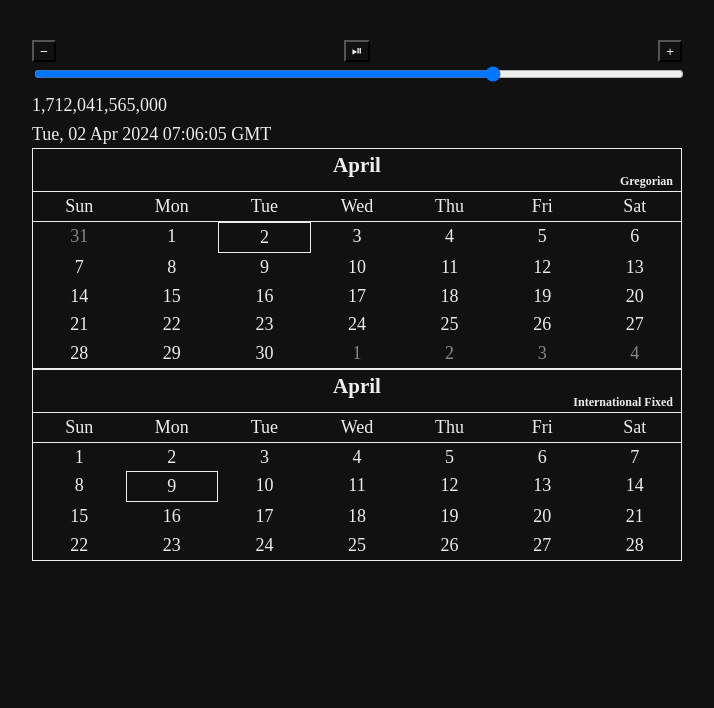
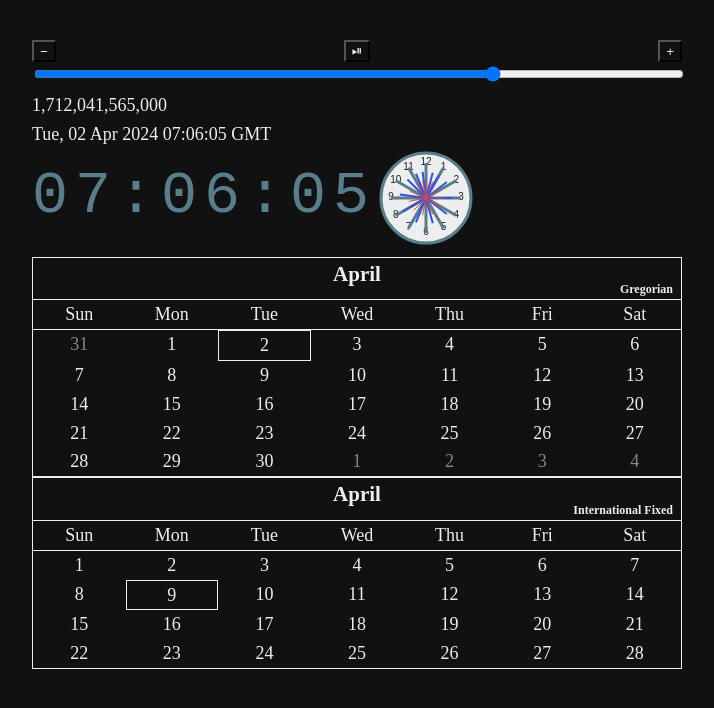
Before and after one commit to Ryan1729/time, a plain HTML site: page index.html in a window 1280 px wide. Shown: the whole page, without its empty margins (283-997 px from the left). Drawn offline with Linux system fonts and the light colour scheme.

Commit message:
digital clock and POC for analog one

```diff
--- a/index.html
+++ b/index.html
@@ -62,6 +62,16 @@ background-color:#111;
     /* Move up into the space of the month label */
     margin-top: -2ex;
 }
+.digital {
+    color: #5a7d8b;
+    font-size: 60px;
+    font-family: monospace;
+    letter-spacing: 7px;
+}
+.clock-row {
+    display: inline-flex;
+    margin-bottom: 1ex;
+}
 </style>
 </head>
 
@@ -77,6 +87,12 @@ background-color:#111;
         <div style="display: grid;">
             <output id="raw"></output>
             <output id="utc-string"></output>
+            <div class="clock-row">
+                <output class="digital" id="digital-clock"></output>
+                <canvas width=0 height=0 id="analogue-clock">
+                    A standard analogue clock.
+                </canvas>
+            </div>
             <div class="thin-border">
                 <div id="gregorian-calendar-month" class="month-label"> January </div>
                 <div class="calendar-type-label" > Gregorian </div>
@@ -96,7 +112,6 @@ background-color:#111;
                 <div id="gregorian-calendar-extra-boxes" class="seven-columns" style="display: none">
                 </div>
             </div>
-
             <div class="thin-border">
                 <div id="international-fixed-calendar-month" class="month-label"> January </div>
                 <div class="calendar-type-label"> International Fixed</div>
@@ -208,11 +223,59 @@ background-color:#111;
             extraBoxes: document.getElementById("international-fixed-calendar-extra-boxes"),
         };
 
+        const digitalClock = document.getElementById("digital-clock")
+        const analogueClockCanvas = document.getElementById("analogue-clock")
+        const analogueClockCtx = analogueClockCanvas.getContext("2d");
+
+        const clockWidth = 100
+        const clockHeight = 100
+        const clockX = clockWidth/2
+        const clockY = clockHeight/2
+        const clockRadius = clockWidth * 0.45
+        const clockNumberRadius = clockWidth * 0.35
+
+        analogueClockCanvas.width = clockWidth
+        analogueClockCanvas.height = clockHeight
+
         const setFromTimeAndRender = (time) => {
             inputMode = PAUSED
             setFromTime(time)
             renderAt(new Date(time))
         }
+
+        const clockNumberCenterXYForRadians = (radians) => [
+            clockX + Math.cos(radians) * clockNumberRadius,
+            clockY + Math.sin(radians) * clockNumberRadius,
+        ];
+
+        const twelveHourClockTextForIndex = (i) => "" + (i === 0 ? 12 : i);
+
+        const TAU = 2 * Math.PI
+
+        const twelveHourClockSegmentRadians = TAU / 12
+
+        const clockNumberCenterXYForIndex = (index) =>
+            clockNumberCenterXYForRadians(((index - 3) % 12) * twelveHourClockSegmentRadians);
+
+        const twelveHourCenterXYs = [
+            0,1,2,3,4,5,6,7,8,9,10,11
+        ].map(clockNumberCenterXYForIndex)
+
+        const twelveHourClockNumberXYForIndex = (index) => {
+            // Note that the negatives here do happen to work out
+            const [baseX, baseY] = twelveHourCenterXYs[index]
+
+            const metrics = analogueClockCtx.measureText(twelveHourClockTextForIndex(index))
+
+            return [
+                baseX - metrics.width / 2,
+                baseY + metrics.fontBoundingBoxDescent
+            ]
+        }
+
+        const twelveHourClockNumberXYs = [
+            0,1,2,3,4,5,6,7,8,9,10,11
+        ].map(twelveHourClockNumberXYForIndex)
 
         const renderAt = (date) => {
             const time = date.getTime()
@@ -227,6 +290,68 @@ background-color:#111;
             const internationalFixedCalendarBoxSpecs = Time.calculateCalendarSpecs(Time.INTERNATIONAL_FIXED, date)
 
             applyCalendarSpecs(internationalFixedCalendarElements, internationalFixedCalendarBoxSpecs)
+
+            const hours = date.getUTCHours(); // 0 - 23
+            const minutes = date.getUTCMinutes(); // 0 - 59
+            const seconds = date.getUTCSeconds(); // 0 - 59
+
+            let h = padToTwoDigits(hours);
+            let m = padToTwoDigits(minutes);
+            let s = padToTwoDigits(seconds);
+
+            digitalClock.textContent = h + ":" + m + ":" + s
+
+            if (DEBUG_MODE) return
+            analogueClockCtx.clearRect(0, 0, clockWidth, clockHeight)
+
+            analogueClockCtx.fillStyle = "#eee"
+            analogueClockCtx.beginPath();
+            analogueClockCtx.arc(clockX, clockY, clockRadius, 0, 2 * Math.PI)
+            analogueClockCtx.fill();
+
+            analogueClockCtx.lineWidth = 3;
+            analogueClockCtx.strokeStyle = '#5a7d8b';
+            analogueClockCtx.stroke();
+
+            analogueClockCtx.fillStyle = "#222"
+            for (let i = 0; i < twelveHourClockNumberXYs.length; i += 1) {
+                const [x, y] = twelveHourClockNumberXYs[i]
+                analogueClockCtx.fillText(twelveHourClockTextForIndex(i), x, y);
+            }
+
+            analogueClockCtx.lineWidth = 3;
+            analogueClockCtx.strokeStyle = '#5a7d8b';
+            for (let i = 0; i < twelveHourClockNumberXYs.length; i += 1) {
+                analogueClockCtx.beginPath()
+                analogueClockCtx.moveTo(clockX, clockY)
+                const angle = ((i - 3) % 12) * twelveHourClockSegmentRadians
+                analogueClockCtx.lineTo(clockX + Math.cos(angle) * clockNumberRadius, clockY + Math.sin(angle) * clockNumberRadius)
+                analogueClockCtx.stroke()
+            }
+
+            analogueClockCtx.lineWidth = 2;
+            analogueClockCtx.strokeStyle = '#3352e1';
+            for (let i = 0; i < twelveHourClockNumberXYs.length; i += 1) {
+                analogueClockCtx.beginPath()
+                analogueClockCtx.moveTo(clockX, clockY)
+                const angle = ((i - 3) % 12) * (twelveHourClockSegmentRadians + TAU / 48)
+                analogueClockCtx.lineTo(clockX + Math.cos(angle) * clockNumberRadius * 0.75, clockY + Math.sin(angle) * clockNumberRadius * 0.75)
+                analogueClockCtx.stroke()
+            }
+
+            analogueClockCtx.lineWidth = 1;
+            analogueClockCtx.strokeStyle = '#de4949';
+            for (let i = 0; i < twelveHourClockNumberXYs.length; i += 1) {
+                analogueClockCtx.beginPath()
+                analogueClockCtx.moveTo(clockX, clockY)
+                const angle = ((i - 3) % 12) * (twelveHourClockSegmentRadians + TAU / 96)
+                analogueClockCtx.lineTo(clockX + Math.cos(angle) * clockNumberRadius * 0.5, clockY + Math.sin(angle) * clockNumberRadius * 0.5)
+                analogueClockCtx.stroke()
+            }
+        }
+
+        const padToTwoDigits = (n) => {
+            return (n < 10 ? "0" : "") + n
         }
 
         input.addEventListener("input", (event) => {
```
